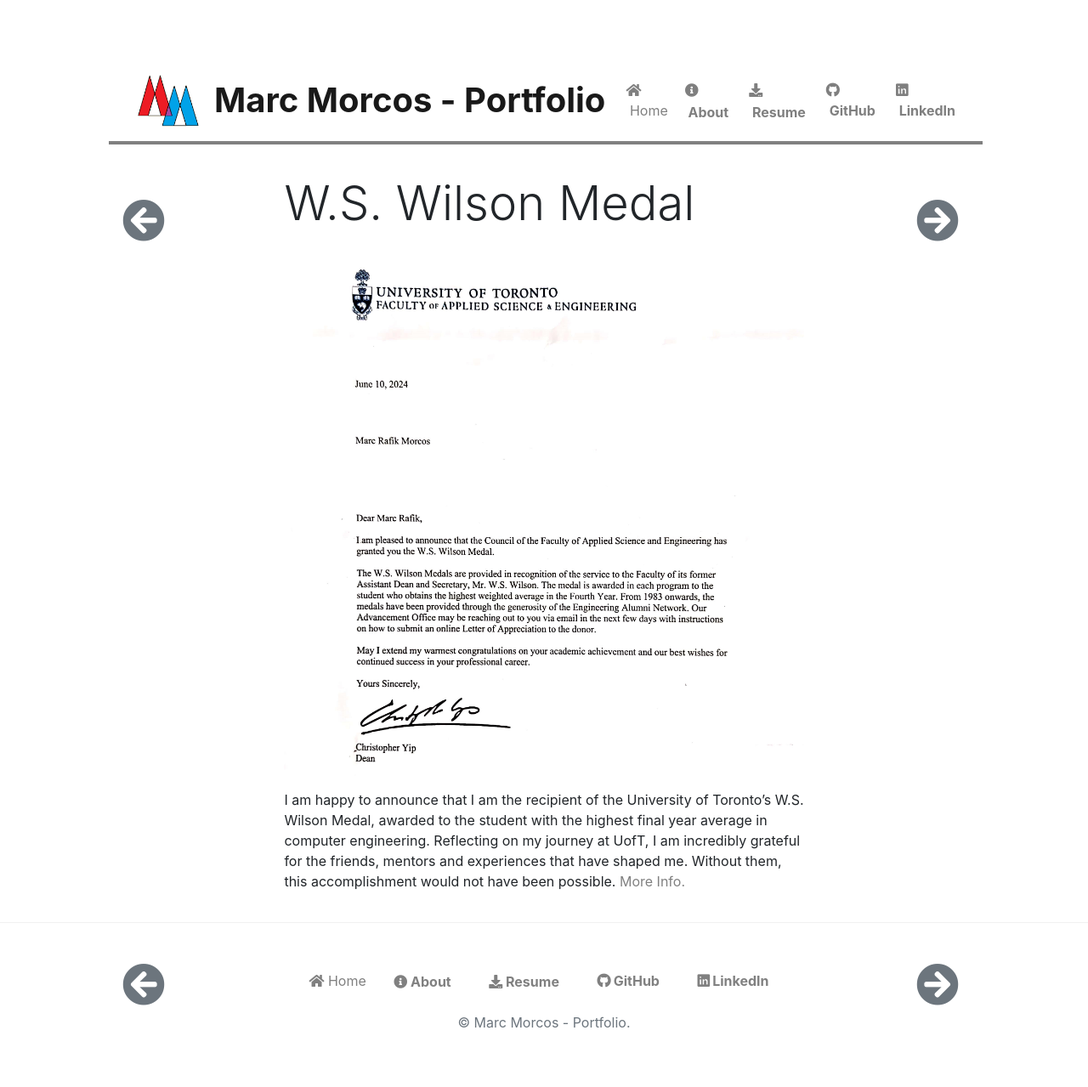
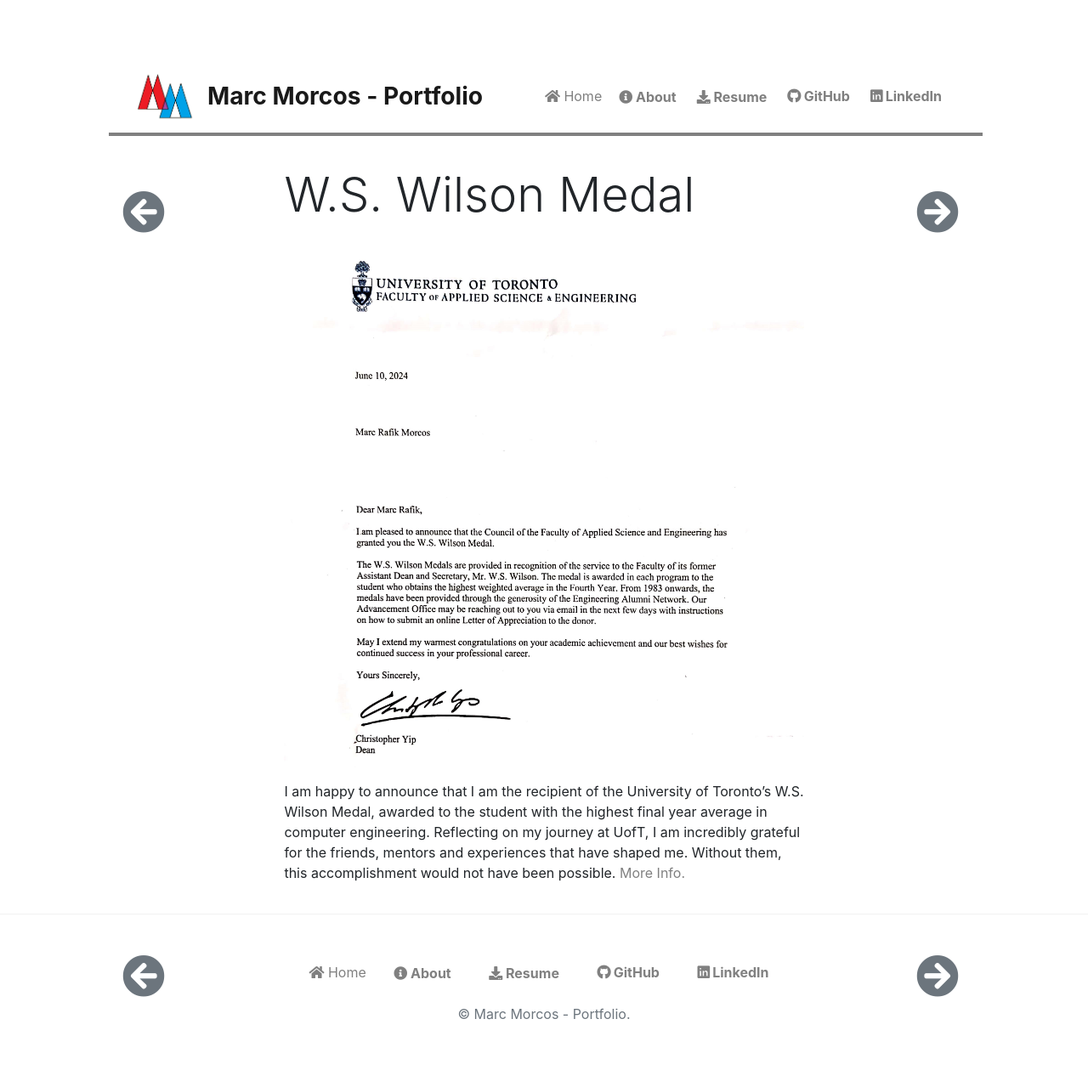
Before and after one commit to Marc-Morcos/Marc-Morcos.github.io, a Jekyll site: the page built from _posts/w-s-wilson-award/2024-06-16-w-s-wilson-award.md, in a window 1280 px wide. Shown: the whole page at 85% size. Built offline with Jekyll 4.4.1, drawn with Linux system fonts in a browser that asks for light colours; nearby versions of some CDN libraries; library files that are not in the unit come from our copies.

Commit message:
smooth navbar

```diff
--- a/_layouts/default.html
+++ b/_layouts/default.html
@@ -24,7 +24,7 @@
 <body>
 
     <nav class="navbar navbar-expand-lg navbar-light bg-white side-margin" style="margin-bottom: 0px;">
-    <a class="navbar-brand font-weight-bolder mr-3" href="{{site.baseurl}}/index.html"><img src="{{site.baseurl}}/{{site.logo}}" style="height: 70px; min-width: 76px;"></a>
+    <a class="navbar-brand font-weight-bolder mr-3" href="{{site.baseurl}}/index.html"><img src="{{site.baseurl}}/{{site.logo}}" style="height: 3em; min-width: 3.4em"></a>
     <a class="navbar-brand font-weight-bolder mr-3" href="{{site.baseurl}}/index.html"><h2 class="font-weight-bold title headlineTitle">{{site.name}}</h2></a>
     <button class="navbar-light navbar-toggler" type="button" data-toggle="collapse" data-target="#navbarsDefault" aria-controls="navbarsDefault" aria-expanded="false" aria-label="Toggle navigation">
     <span class="navbar-toggler-icon"></span>
--- a/assets/css/custom.css
+++ b/assets/css/custom.css
@@ -55,9 +55,15 @@
 }
 
 .headlineTitle {
-  font-size: min(2em,4.2vw);
+  font-size: max(1.2em,min(2em,2.2vw));
   line-height: 1;
   text-align: center;
   padding: 0;
   margin: 0;
 }
+
+@media (max-width: 600px) {
+  .headlineTitle {
+    font-size: min(2em,4.2vw);
+  }
+}
```
